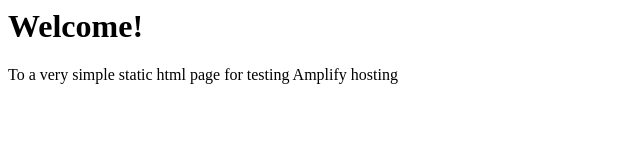
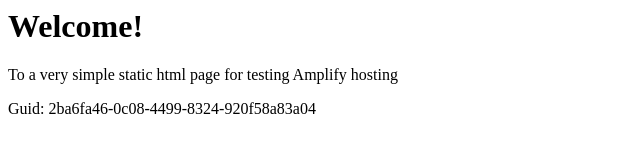
Before and after one commit to aws-aemilia-bom/Github-PR-Commit-Integration-Test-DoNotTouch-GithubWebhookPreviewCanaryTest-v1-prod-ap-south-1, a website: page src/index.html in a window 1280 px wide. Shown: the whole page, without its empty margins (0-640 px from the left). Drawn offline with Linux system fonts and the light colour scheme.

Commit message:
commit from integ tests

```diff
--- a/src/index.html
+++ b/src/index.html
@@ -1,3 +1,5 @@
+
+
 <html lang="en">
 
 <head>
@@ -10,6 +12,6 @@
 <body>
     <h1>Welcome!</h1>
     <p>To a very simple static html page for testing Amplify hosting</p>
-</body>
+    <p>Guid: 2ba6fa46-0c08-4499-8324-920f58a83a04</p></body>
 
 </html>
```
